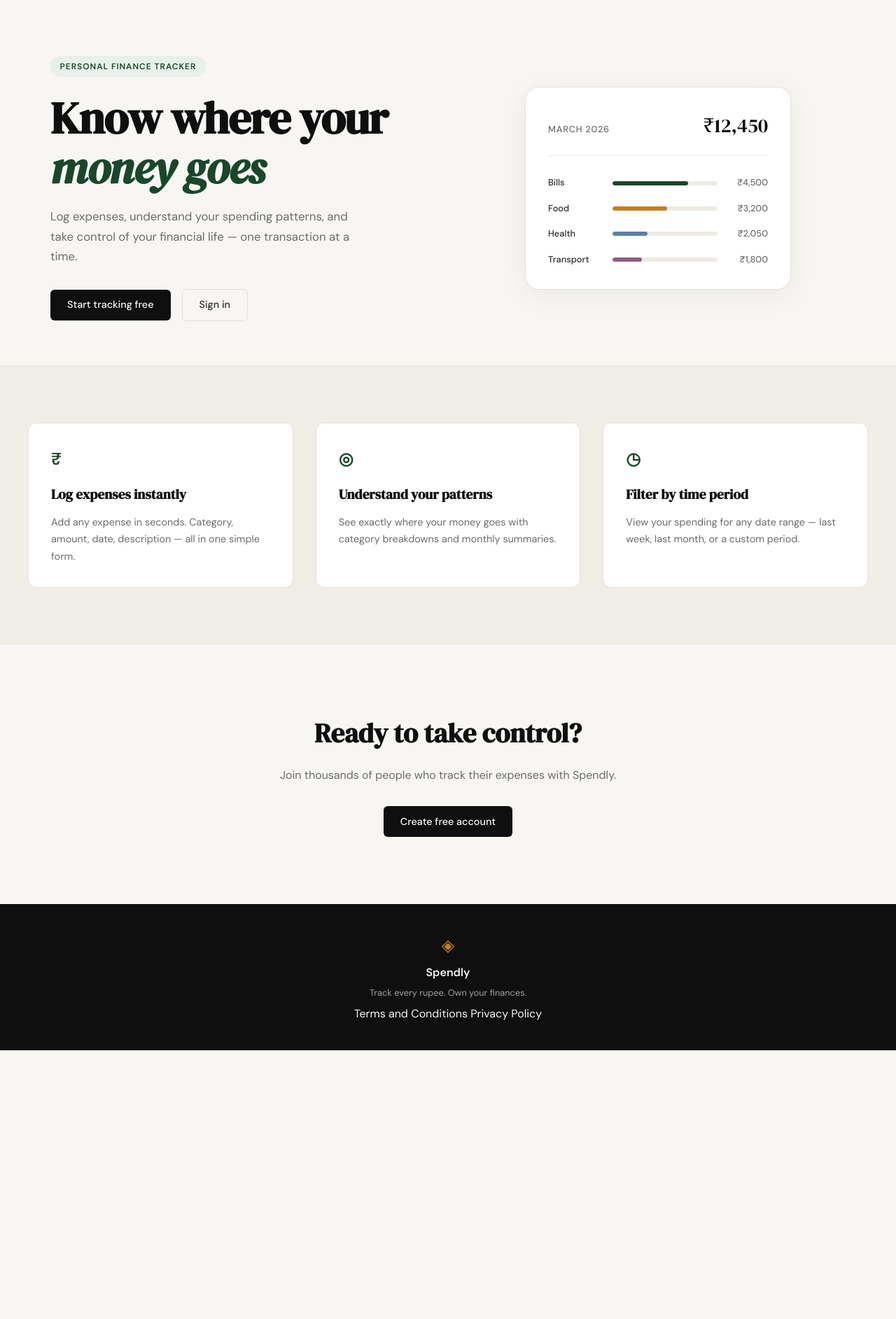
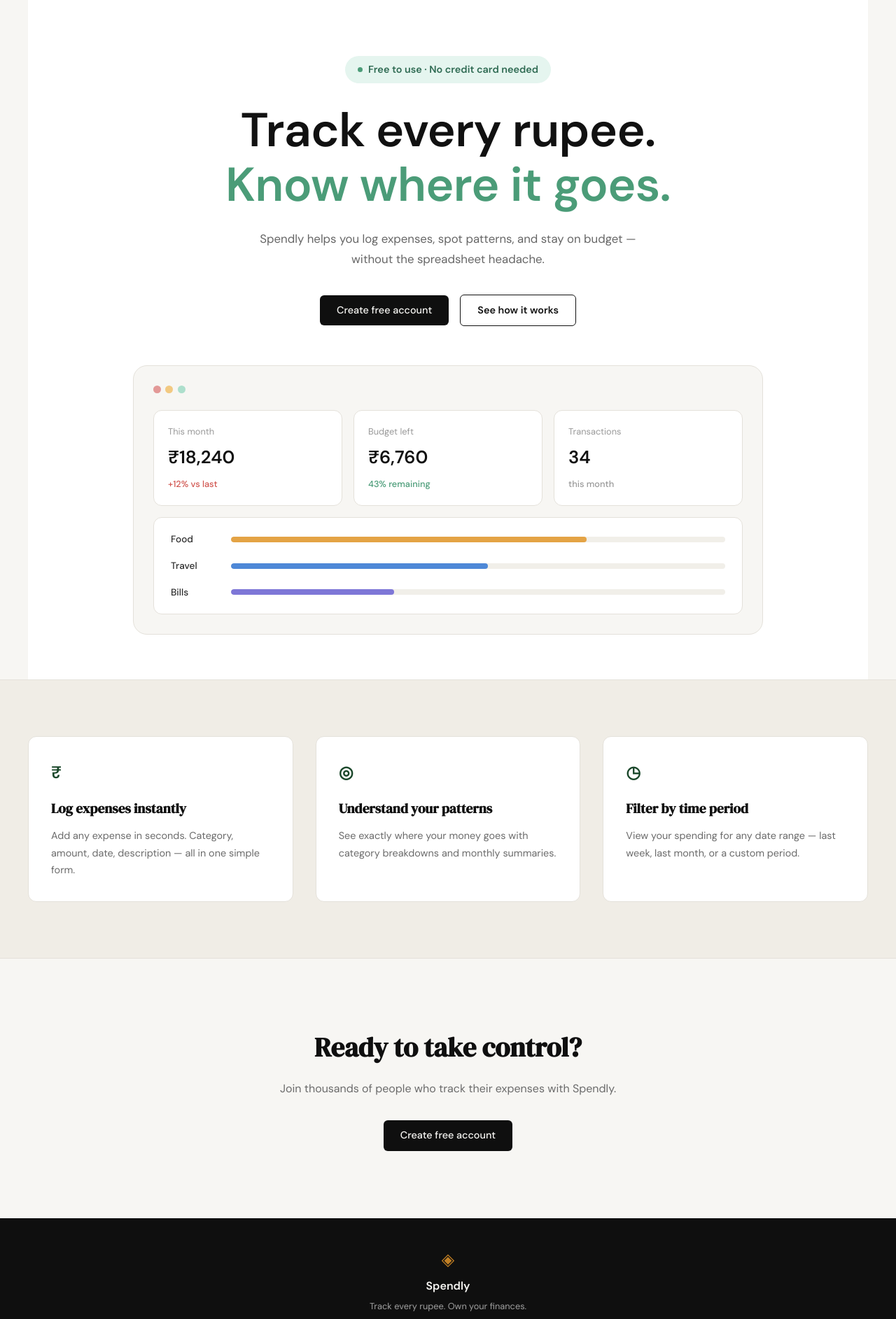
Before and after one commit to KomalVyas23/spendly, a Flask app: page / in a window 1280 px wide. Shown: the part 61-1946 px from the top of the page at 70% size. Before the commit the page ends 1562 px from the top, so only its background shows below. Run offline with Flask 3, Linux system fonts and the light colour scheme.

Commit message:
landing: redeisgn hero section to match mockup

```diff
--- a/static/css/style.css
+++ b/static/css/style.css
@@ -124,54 +124,72 @@ a { color: inherit; text-decoration: none; }
 /* ------------------------------------------------------------------ */
 
 .hero {
+    background: #ffffff;
     padding: 5rem 2rem 4rem;
-    display: grid;
-    grid-template-columns: 1fr 1fr;
-    gap: 4rem;
+    display: flex;
+    flex-direction: column;
     align-items: center;
+    gap: 3.5rem;
     max-width: var(--max-width);
     margin: 0 auto;
 }
 
+.hero-inner {
+    max-width: 680px;
+    display: flex;
+    flex-direction: column;
+    align-items: center;
+    text-align: center;
+}
+
 .hero-badge {
-    display: inline-block;
-    background: var(--accent-light);
-    color: var(--accent);
-    font-size: 0.75rem;
+    display: inline-flex;
+    align-items: center;
+    gap: 0.5rem;
+    background: #e5f5ef;
+    color: #2f6b53;
+    font-size: 0.9rem;
     font-weight: 600;
-    letter-spacing: 0.08em;
-    text-transform: uppercase;
-    padding: 0.35rem 0.85rem;
+    padding: 0.5rem 1.15rem;
     border-radius: 999px;
+    margin-bottom: 1.75rem;
+}
+
+.hero-badge-dot {
+    width: 7px;
+    height: 7px;
+    border-radius: 50%;
+    background: #4b9c78;
+    flex-shrink: 0;
+}
+
+.hero-title {
+    font-family: var(--font-body);
+    font-weight: 800;
+    font-size: clamp(2.5rem, 6vw, 4.25rem);
+    line-height: 1.15;
+    letter-spacing: -0.01em;
+    color: #111111;
     margin-bottom: 1.5rem;
 }
 
-.hero-title {
-    font-family: var(--font-display);
-    font-size: clamp(2.5rem, 5vw, 4rem);
-    line-height: 1.1;
-    letter-spacing: -0.02em;
-    color: var(--ink);
-    margin-bottom: 1.25rem;
-}
-
-.hero-title em {
-    font-style: italic;
-    color: var(--accent);
+.hero-title-accent {
+    color: #4b9c78;
 }
 
 .hero-subtitle {
     font-size: 1.05rem;
-    color: var(--ink-muted);
+    color: #666666;
     line-height: 1.7;
-    max-width: 460px;
-    margin-bottom: 2rem;
+    max-width: 560px;
+    margin-bottom: 2.25rem;
 }
 
 .hero-actions {
     display: flex;
     gap: 1rem;
     align-items: center;
+    justify-content: center;
 }
 
 /* ------------------------------------------------------------------ */
@@ -181,80 +199,111 @@ a { color: inherit; text-decoration: none; }
 .hero-visual {
     display: flex;
     justify-content: center;
+    width: 100%;
 }
 
 .mock-card {
+    background: var(--paper);
+    border: 1px solid var(--border);
+    border-radius: var(--radius-lg);
+    padding: 1.75rem;
+    width: 100%;
+    max-width: 900px;
+}
+
+.mock-card-dots {
+    display: flex;
+    gap: 0.4rem;
+    margin-bottom: 1.5rem;
+}
+
+.mock-dot {
+    width: 11px;
+    height: 11px;
+    border-radius: 50%;
+}
+
+.mock-dot-red { background: #e39997; }
+.mock-dot-yellow { background: #f2c981; }
+.mock-dot-green { background: #addfcc; }
+
+.mock-stats {
+    display: grid;
+    grid-template-columns: repeat(3, 1fr);
+    gap: 1rem;
+    margin-bottom: 1rem;
+}
+
+.mock-stat {
     background: var(--paper-card);
     border: 1px solid var(--border);
-    border-radius: var(--radius-lg);
-    padding: 2rem;
-    width: 100%;
-    max-width: 380px;
-    box-shadow: 0 8px 40px rgba(0,0,0,0.06);
+    border-radius: var(--radius-md);
+    padding: 1.25rem;
+    display: flex;
+    flex-direction: column;
+    gap: 0.4rem;
 }
 
-.mock-card-header {
-    display: flex;
-    justify-content: space-between;
-    align-items: baseline;
-    margin-bottom: 1.75rem;
-    padding-bottom: 1.25rem;
-    border-bottom: 1px solid var(--border-soft);
+.mock-stat-label {
+    font-size: 0.8rem;
+    color: #999999;
 }
 
-.mock-label {
+.mock-stat-value {
+    font-family: var(--font-body);
+    font-weight: 700;
+    font-size: 1.6rem;
+    color: #111111;
+}
+
+.mock-stat-delta {
     font-size: 0.8rem;
     font-weight: 500;
-    color: var(--ink-muted);
-    text-transform: uppercase;
-    letter-spacing: 0.06em;
 }
 
-.mock-total {
-    font-family: var(--font-display);
-    font-size: 1.75rem;
-    color: var(--ink);
+.mock-stat-delta-red { color: #d15650; }
+.mock-stat-delta-green { color: #4b9c78; }
+.mock-stat-delta-muted { color: #999999; }
+
+.mock-bars-card {
+    background: var(--paper-card);
+    border: 1px solid var(--border);
+    border-radius: var(--radius-md);
+    padding: 1.25rem 1.5rem;
+    display: flex;
+    flex-direction: column;
+    gap: 1rem;
 }
-
-.mock-bars { display: flex; flex-direction: column; gap: 1rem; }
 
 .mock-bar-row {
     display: grid;
-    grid-template-columns: 80px 1fr 60px;
+    grid-template-columns: 70px 1fr;
     align-items: center;
-    gap: 0.75rem;
+    gap: 1rem;
 }
 
 .mock-cat {
-    font-size: 0.8rem;
+    font-size: 0.85rem;
     font-weight: 500;
     color: var(--ink-soft);
 }
 
 .mock-bar-track {
-    height: 6px;
-    background: var(--border-soft);
+    height: 8px;
+    background: #f1efe9;
     border-radius: 999px;
     overflow: hidden;
 }
 
 .mock-bar {
     height: 100%;
-    background: var(--accent);
     border-radius: 999px;
     transition: width 0.6s ease;
 }
 
-.mock-bar-2 { background: var(--accent-2); }
-.mock-bar-3 { background: #5b7fa6; }
-.mock-bar-4 { background: #8b5e83; }
-
-.mock-amt {
-    font-size: 0.8rem;
-    font-weight: 500;
-    color: var(--ink-muted);
-    text-align: right;
-}
+.mock-bar-food { background: #e4a345; }
+.mock-bar-travel { background: #4e88d7; }
+.mock-bar-bills { background: #7e77d7; }
 
 /* ------------------------------------------------------------------ */
 /* Buttons                                                             */
@@ -280,19 +329,19 @@ a { color: inherit; text-decoration: none; }
 .btn-ghost {
     display: inline-block;
     background: transparent;
-    color: var(--ink-soft);
+    color: #111111;
     padding: 0.65rem 1.5rem;
     border-radius: var(--radius-sm);
     font-size: 0.9rem;
-    font-weight: 500;
-    border: 1px solid var(--border);
+    font-weight: 600;
+    border: 1.5px solid #111111;
     transition: all 0.2s;
     text-decoration: none;
 }
 
 .btn-ghost:hover {
-    border-color: var(--ink);
-    color: var(--ink);
+    background: #111111;
+    color: #ffffff;
 }
 
 /* ------------------------------------------------------------------ */
@@ -560,14 +609,8 @@ a { color: inherit; text-decoration: none; }
 /* ------------------------------------------------------------------ */
 
 @media (max-width: 900px) {
-    .hero {
-        grid-template-columns: 1fr;
-        text-align: center;
-    }
-
     .hero-subtitle { max-width: 100%; }
-    .hero-actions { justify-content: center; }
-    .hero-visual { display: none; }
+    .mock-stats { grid-template-columns: 1fr; }
 
     .features-inner { grid-template-columns: 1fr; }
 }
--- a/templates/landing.html
+++ b/templates/landing.html
@@ -6,55 +6,65 @@
 
 <section class="hero">
     <div class="hero-inner">
-        <div class="hero-badge">Personal Finance Tracker</div>
+        <div class="hero-badge">
+            <span class="hero-badge-dot"></span>
+            Free to use · No credit card needed
+        </div>
         <h1 class="hero-title">
-            Know where your<br>
-            <em>money goes</em>
+            Track every rupee.<br>
+            <span class="hero-title-accent">Know where it goes.</span>
         </h1>
         <p class="hero-subtitle">
-            Log expenses, understand your spending patterns,
-            and take control of your financial life —
-            one transaction at a time.
+            Spendly helps you log expenses, spot patterns, and stay
+            on budget — without the spreadsheet headache.
         </p>
         <div class="hero-actions">
-            <a href="{{ url_for('register') }}" class="btn-primary">Start tracking free</a>
-            <a href="{{ url_for('login') }}" class="btn-ghost">Sign in</a>
+            <a href="{{ url_for('register') }}" class="btn-primary">Create free account</a>
+            <a href="#" class="btn-ghost">See how it works</a>
         </div>
     </div>
     <div class="hero-visual">
         <div class="mock-card">
-            <div class="mock-card-header">
-                <span class="mock-label">March 2026</span>
-                <span class="mock-total">₹12,450</span>
+            <div class="mock-card-dots">
+                <span class="mock-dot mock-dot-red"></span>
+                <span class="mock-dot mock-dot-yellow"></span>
+                <span class="mock-dot mock-dot-green"></span>
             </div>
-            <div class="mock-bars">
+            <div class="mock-stats">
+                <div class="mock-stat">
+                    <span class="mock-stat-label">This month</span>
+                    <span class="mock-stat-value">₹18,240</span>
+                    <span class="mock-stat-delta mock-stat-delta-red">+12% vs last</span>
+                </div>
+                <div class="mock-stat">
+                    <span class="mock-stat-label">Budget left</span>
+                    <span class="mock-stat-value">₹6,760</span>
+                    <span class="mock-stat-delta mock-stat-delta-green">43% remaining</span>
+                </div>
+                <div class="mock-stat">
+                    <span class="mock-stat-label">Transactions</span>
+                    <span class="mock-stat-value">34</span>
+                    <span class="mock-stat-delta mock-stat-delta-muted">this month</span>
+                </div>
+            </div>
+            <div class="mock-bars-card">
+                <div class="mock-bar-row">
+                    <span class="mock-cat">Food</span>
+                    <div class="mock-bar-track">
+                        <div class="mock-bar mock-bar-food" style="width: 72%"></div>
+                    </div>
+                </div>
+                <div class="mock-bar-row">
+                    <span class="mock-cat">Travel</span>
+                    <div class="mock-bar-track">
+                        <div class="mock-bar mock-bar-travel" style="width: 52%"></div>
+                    </div>
+                </div>
                 <div class="mock-bar-row">
                     <span class="mock-cat">Bills</span>
                     <div class="mock-bar-track">
-                        <div class="mock-bar" style="width: 72%"></div>
+                        <div class="mock-bar mock-bar-bills" style="width: 33%"></div>
                     </div>
-                    <span class="mock-amt">₹4,500</span>
-                </div>
-                <div class="mock-bar-row">
-                    <span class="mock-cat">Food</span>
-                    <div class="mock-bar-track">
-                        <div class="mock-bar mock-bar-2" style="width: 52%"></div>
-                    </div>
-                    <span class="mock-amt">₹3,200</span>
-                </div>
-                <div class="mock-bar-row">
-                    <span class="mock-cat">Health</span>
-                    <div class="mock-bar-track">
-                        <div class="mock-bar mock-bar-3" style="width: 33%"></div>
-                    </div>
-                    <span class="mock-amt">₹2,050</span>
-                </div>
-                <div class="mock-bar-row">
-                    <span class="mock-cat">Transport</span>
-                    <div class="mock-bar-track">
-                        <div class="mock-bar mock-bar-4" style="width: 28%"></div>
-                    </div>
-                    <span class="mock-amt">₹1,800</span>
                 </div>
             </div>
         </div>
```
